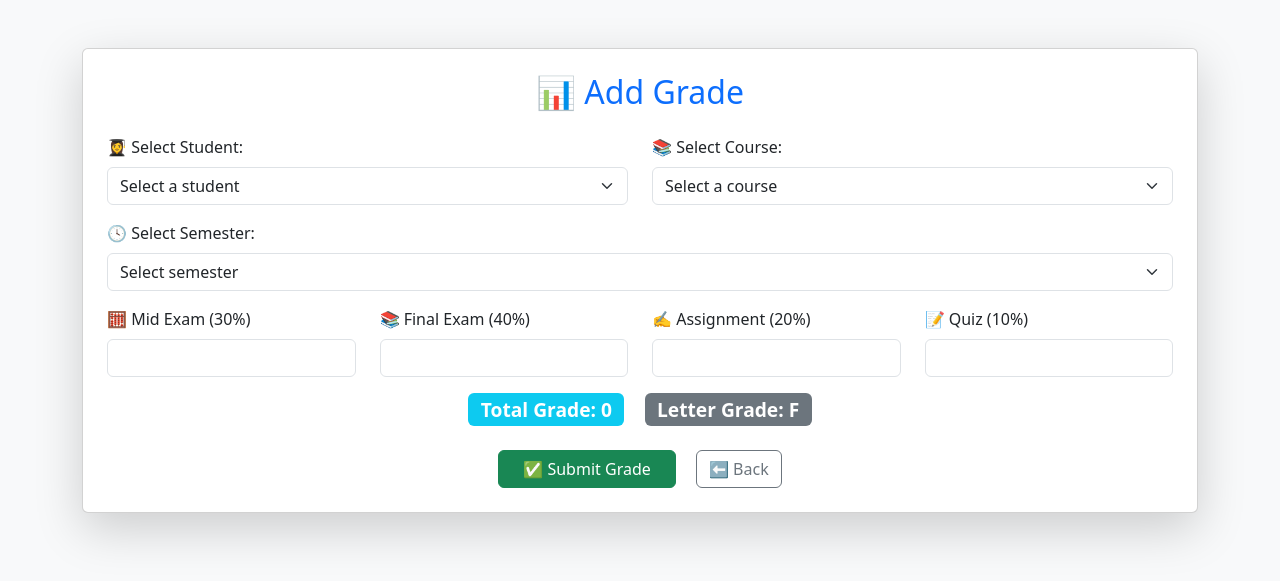
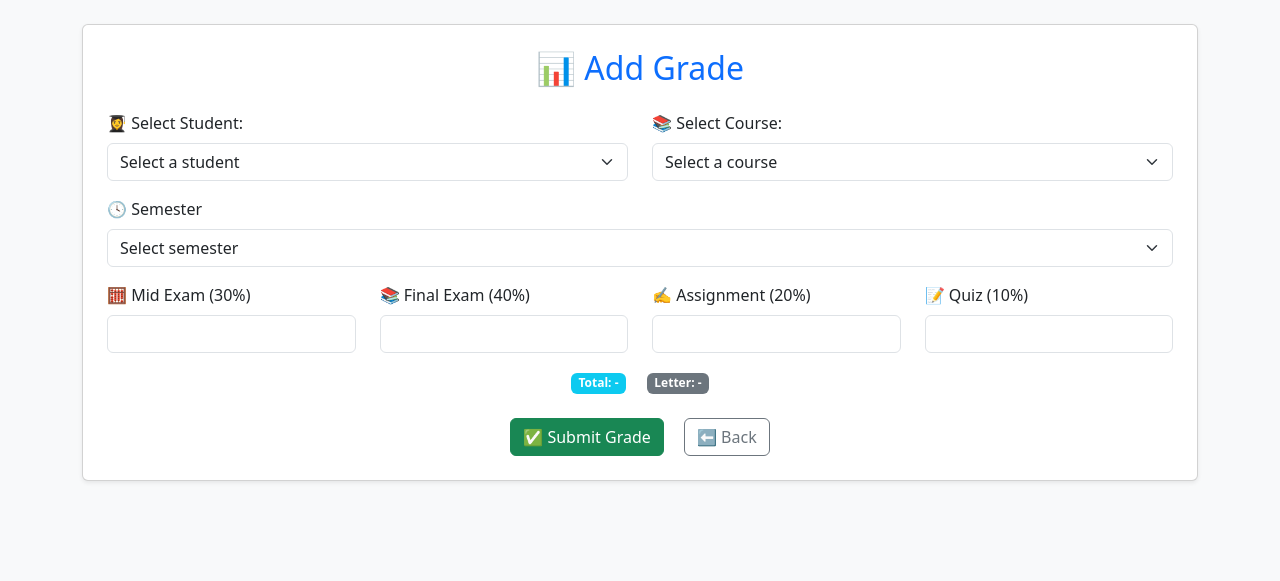
Before and after one commit to groupsystemm/online, a Flask app: template templates/add_grade.html in a window 1280 px wide. Shown: the top 581 px of the page. Run offline with Flask 3, Linux system fonts and the light colour scheme; the template is opened without the code that fills it, so the values that code supplies are empty.

Commit message:
Update add_grade.html

```diff
--- a/templates/add_grade.html
+++ b/templates/add_grade.html
@@ -1,24 +1,7 @@
-<!DOCTYPE html>
-<html lang="en">
-<head>
-  <meta charset="UTF-8" />
-  <title>📊 Add Grade</title>
-  <meta name="viewport" content="width=device-width, initial-scale=1" />
-  <link href="https://cdn.jsdelivr.net/npm/bootstrap@5.3.3/dist/css/bootstrap.min.css" rel="stylesheet" />
-  <style>
-    .form-label {
-      font-weight: 500;
-    }
-    .grade-box {
-      font-weight: bold;
-      font-size: 1.2rem;
-    }
-  </style>
-</head>
-<body class="bg-light">
-
-<div class="container mt-5">
-  <div class="card shadow-lg p-4">
+{% extends "layout.html" %}
+{% block title %}Add Grade{% endblock %}
+{% block content %}
+<div class="card shadow-sm p-4">
   <h2 class="text-center text-primary mb-4">📊 Add Grade</h2>
 
   {% if message %}
@@ -27,11 +10,11 @@
     <div class="alert alert-danger text-center">{{ error }}</div>
   {% endif %}
 
-    <form method="POST">
+  <form method="POST" novalidate>
     <div class="row mb-3">
       <div class="col-md-6">
-          <label for="student_id" class="form-label">👩‍🎓 Select Student:</label>
-          <select class="form-select" name="student_id" id="student_id" required>
+        <label for="studentSelect" class="form-label">👩‍🎓 Select Student:</label>
+        <select id="studentSelect" class="form-select" name="student_id" required>
           <option disabled selected>Select a student</option>
           {% for student in students %}
             <option value="{{ student.id }}">{{ student.name }}</option>
@@ -39,8 +22,8 @@
         </select>
       </div>
       <div class="col-md-6">
-          <label for="course_id" class="form-label">📚 Select Course:</label>
-          <select class="form-select" name="course_id" id="course_id" required>
+        <label for="courseSelect" class="form-label">📚 Select Course:</label>
+        <select id="courseSelect" class="form-select" name="course_id" required>
           <option disabled selected>Select a course</option>
           {% for course in courses %}
             <option value="{{ course.id }}">{{ course.course_name }}</option>
@@ -50,8 +33,8 @@
     </div>
 
     <div class="mb-3">
-        <label for="semester" class="form-label">🕓 Select Semester:</label>
-        <select class="form-select" name="semester" id="semester" required>
+      <label for="semesterSelect" class="form-label">🕓 Semester</label>
+      <select id="semesterSelect" class="form-select" name="semester" required>
         <option disabled selected>Select semester</option>
         <option value="1">1st Semester</option>
         <option value="2">2nd Semester</option>
@@ -62,73 +45,57 @@
     <div class="row mb-3">
       <div class="col-md-3">
         <label for="mid" class="form-label">🧮 Mid Exam (30%)</label>
-          <input type="number" class="form-control" name="mid_exam" id="mid" min="0" max="100" required />
+        <input type="number" id="mid" class="form-control" name="mid_exam" min="0" max="100" step="0.01" required>
       </div>
       <div class="col-md-3">
         <label for="final" class="form-label">📚 Final Exam (40%)</label>
-          <input type="number" class="form-control" name="final_exam" id="final" min="0" max="100" required />
+        <input type="number" id="final" class="form-control" name="final_exam" min="0" max="100" step="0.01" required>
       </div>
       <div class="col-md-3">
         <label for="assignment" class="form-label">✍️ Assignment (20%)</label>
-          <input type="number" class="form-control" name="assignment" id="assignment" min="0" max="100" required />
+        <input type="number" id="assignment" class="form-control" name="assignment" min="0" max="100" step="0.01" required>
       </div>
       <div class="col-md-3">
         <label for="quiz" class="form-label">📝 Quiz (10%)</label>
-          <input type="number" class="form-control" name="quiz" id="quiz" min="0" max="100" required />
+        <input type="number" id="quiz" class="form-control" name="quiz" min="0" max="100" step="0.01" required>
       </div>
     </div>
 
-      <div class="text-center mt-3 mb-4">
-        <span class="badge bg-info grade-box">Total Grade: <span id="total">-</span></span>
-        <span class="badge bg-secondary grade-box ms-3">Letter Grade: <span id="letter">-</span></span>
+    <div class="text-center mb-4">
+      <span class="badge bg-info">Total: <span id="total">-</span></span>
+      <span class="badge bg-secondary ms-3">Letter: <span id="letter">-</span></span>
     </div>
 
     <div class="text-center">
-        <button type="submit" class="btn btn-success px-4">✅ Submit Grade</button>
+      <button type="submit" class="btn btn-success">✅ Submit Grade</button>
       <a href="/dashboard" class="btn btn-outline-secondary ms-3">⬅️ Back</a>
     </div>
   </form>
 </div>
-</div>
 
 <script>
   const mid = document.getElementById("mid");
-  const final = document.getElementById("final");
+  const finalExam = document.getElementById("final");
   const assignment = document.getElementById("assignment");
   const quiz = document.getElementById("quiz");
 
-  const totalSpan = document.getElementById("total");
-  const letterSpan = document.getElementById("letter");
-
-  function calculateGrade() {
+  function calcGrade() {
     const m = parseFloat(mid.value) || 0;
-    const f = parseFloat(final.value) || 0;
+    const f = parseFloat(finalExam.value) || 0;
     const a = parseFloat(assignment.value) || 0;
     const q = parseFloat(quiz.value) || 0;
-
-    // Simple sum of all parts (no weighting)
-    const total = m + f + a + q;
-    totalSpan.textContent = total;
-
+    const total = +(m * 0.3 + f * 0.4 + a * 0.2 + q * 0.1).toFixed(2);
+    document.getElementById("total").innerText = total;
     let letter = "-";
-    if (total >= 92) letter = "A+";
-    else if (total >= 85) letter = "A";
-    else if (total >= 75) letter = "B+";
-    else if (total >= 65) letter = "B";
+    if (total >= 90) letter = "A+";
+    else if (total >= 80) letter = "A";
+    else if (total >= 70) letter = "B+";
+    else if (total >= 60) letter = "B";
     else if (total >= 50) letter = "C";
     else letter = "F";
-
-    letterSpan.textContent = letter;
+    document.getElementById("letter").innerText = letter;
   }
 
-  [mid, final, assignment, quiz].forEach(input => {
-    input.addEventListener("input", calculateGrade);
-  });
-
-  calculateGrade(); // initial calculation on page load
+  [mid, finalExam, assignment, quiz].forEach(el => el.addEventListener("input", calcGrade));
 </script>
-
-<script src="https://cdn.jsdelivr.net/npm/bootstrap@5.3.3/dist/js/bootstrap.bundle.min.js" defer></script>
-
-</body>
-</html>
+{% endblock %}
```
Lines whose indentation alone changed are shown as unchanged.
